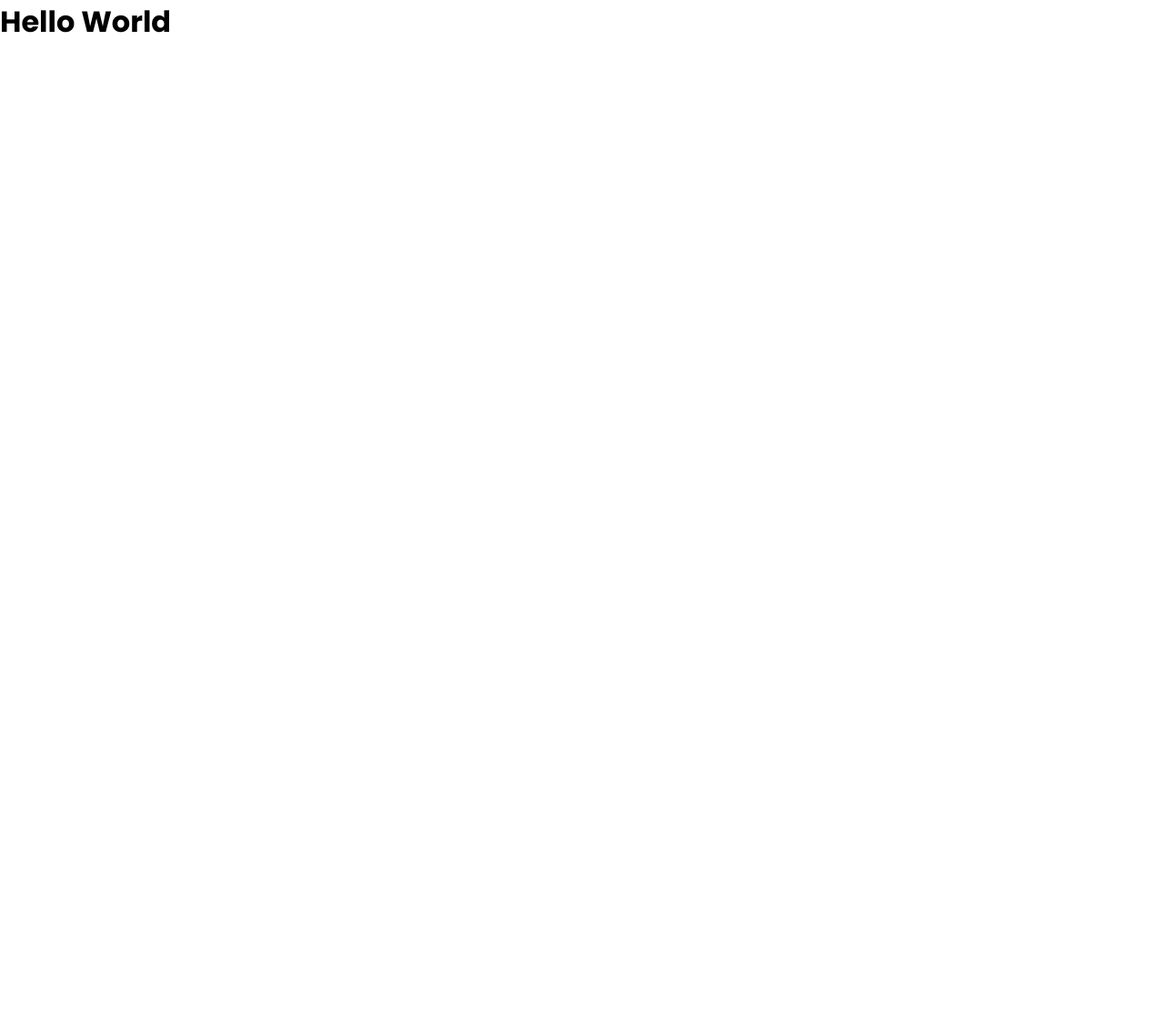
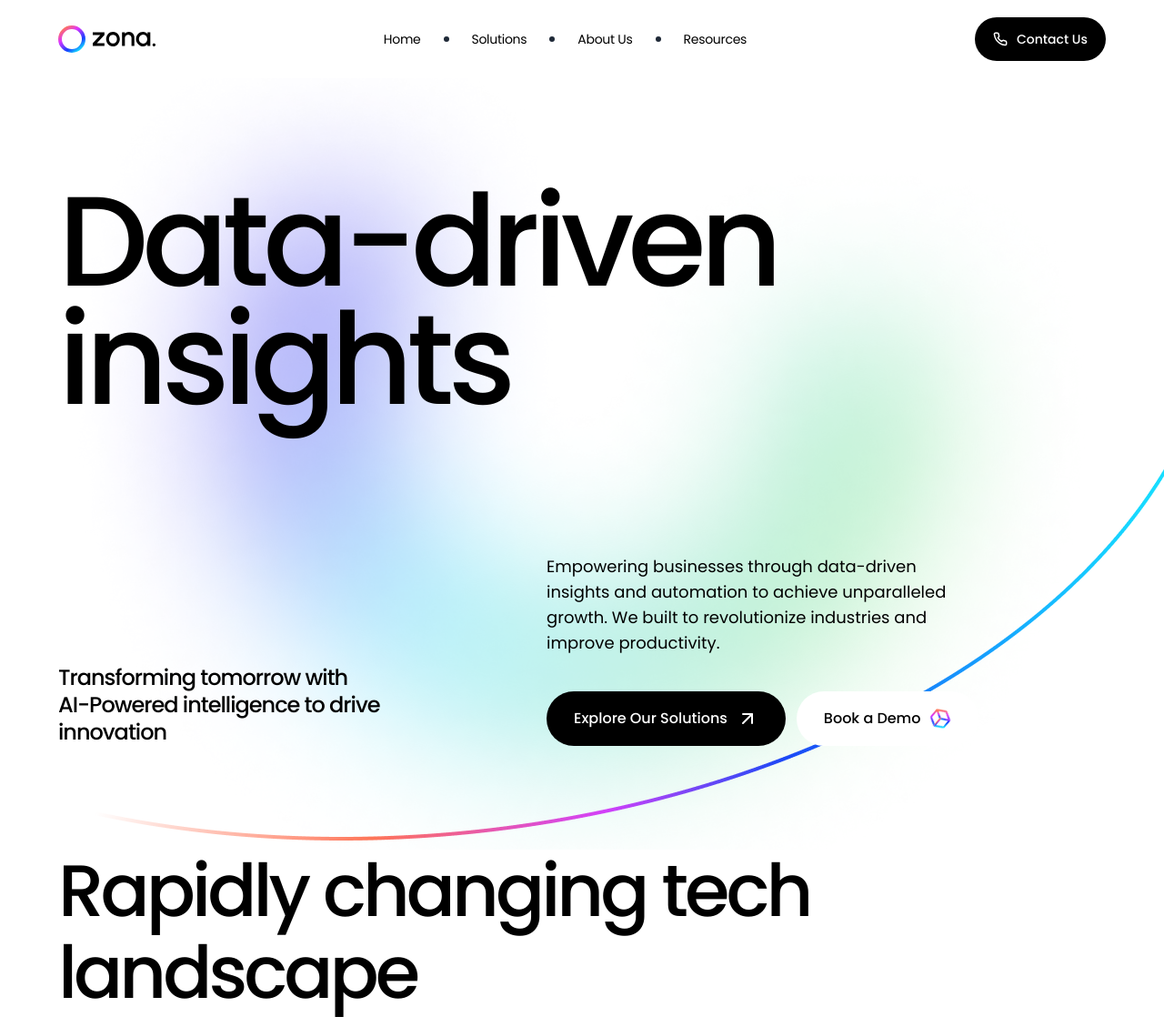
Before and after one commit to Shan-Joel/Visionex, a website built with Vite: page index.html in a window 1280 px wide. Shown: the whole page at 91% size. Before the commit the page ends 800 px from the top, so only its background shows below. Built offline with nearby package versions, Linux system fonts and the light colour scheme.

Commit message:
finalized the hero section

```diff
--- a/index.html
+++ b/index.html
@@ -4,11 +4,51 @@
       <meta charset="UTF-8" />
       <link rel="icon" type="image/svg+xml" href="/vite.svg" />
       <meta name="viewport" content="width=device-width, initial-scale=1.0" />
-      <link rel="stylesheet" href="/src/style.css" />
+      <link rel="stylesheet" href="/src/css/common.css" />
+      <link rel="stylesheet" href="/src/css/header.css" />
+      <link rel="stylesheet" href="/src/css/hero.css" />
       <title>Zona</title>
    </head>
    <body>
-      <h1>Hello World</h1>
-      <script type="module" src="/src/main.js"></script>
+      <div class="container header">
+         <img src="/src/assets/images/logo.svg" alt="" />
+         <div class="header__menu">
+            <ul>
+               <li><a href="#">Home</a></li>
+               <img src="/src/assets/images/navbar-dot.svg" alt="" />
+               <li><a href="#">Solutions</a></li>
+               <img src="/src/assets/images/navbar-dot.svg" alt="" />
+               <li><a href="#">About Us</a></li>
+               <img src="/src/assets/images/navbar-dot.svg" alt="" />
+               <li><a href="#">Resources</a></li>
+            </ul>
+         </div>
+         <a href="#" class="btn btn--dark">
+            <img src="/src/assets/images/phone.svg" alt="" />
+            Contact Us
+         </a>
+      </div>
+      <section class="hero--bg--line">
+         <div class="container hero">
+            <h1>Data-driven insights</h1>
+            <div class="hero__inner">
+               <h5 class="hero__inner__main__para">Transforming tomorrow with AI-Powered intelligence to drive innovation</h5>
+               <div class="hero__inner__main">
+                  <p class="p-lg">Empowering businesses through data-driven insights and automation to achieve unparalleled growth. We built to revolutionize industries and improve productivity.</p>
+                  <div class="hero__inner__flex">
+                     <a href="#" class="btn btn--dark">Explore Our Solutions <img src="/src/assets/images/arrow-up-right.svg" alt="" /> </a>
+                     <a href="#" class="btn btn--light">
+                        Book a Demo
+                        <img class="rotating-icon" src="/src/assets/images/animated-box.svg" alt="" />
+                     </a>
+                  </div>
+               </div>
+            </div>
+         </div>
+      </section>
+      <section class="container landscape">
+         <h2>Rapidly changing tech landscape</h2>
+      </section>
+      <script type="module" src="/src/js/main.js"></script>
    </body>
 </html>
--- /dev/null
+++ b/src/css/common.css
@@ -0,0 +1,141 @@
+@import url('https://fonts.googleapis.com/css2?family=Lexend:wght@100..900&family=Outfit:wght@100..900&family=Poppins:ital,wght@0,100;0,200;0,300;0,400;0,500;0,600;0,700;0,800;0,900;1,100;1,200;1,300;1,400;1,500;1,600;1,700;1,800;1,900&family=Roboto:ital,wght@0,100;0,300;0,400;0,500;0,700;0,900;1,100;1,300;1,400;1,500;1,700;1,900&display=swap');
+
+:root {
+   --zona-white: #fff;
+   --zona-black: #000;
+}
+
+* {
+   margin: 0;
+   padding: 0;
+   box-sizing: border-box;
+}
+
+ul,
+ol {
+   list-style: none;
+}
+
+a {
+   text-decoration: none;
+   color: inherit;
+}
+
+table {
+   border-collapse: collapse;
+   border-spacing: 0;
+}
+
+blockquote,
+q {
+   quotes: none;
+}
+
+blockquote::before,
+blockquote::after,
+q::before,
+q::after {
+   content: '';
+}
+
+input,
+button,
+textarea,
+select {
+   font: inherit;
+   border: none;
+   outline: none;
+}
+
+img,
+video {
+   max-width: 100%;
+   height: auto;
+}
+
+*,
+*::before,
+*::after {
+   box-sizing: inherit;
+}
+
+body {
+   font-family: 'Poppins', sans-serif;
+}
+
+.container {
+   max-width: 1240px;
+   margin: 0 auto;
+   width: 90%;
+}
+
+h1 {
+   font-family: inherit;
+   font-size: 140px;
+   font-weight: 500;
+   line-height: 130px;
+   letter-spacing: -7px;
+}
+
+h2 {
+   font-family: inherit;
+   font-size: 80px;
+   font-weight: 500;
+   line-height: 90px;
+   letter-spacing: -4px;
+}
+
+h3 {
+   font-family: inherit;
+   font-size: 24px;
+   font-weight: 500;
+   line-height: 34px;
+   letter-spacing: -0.02em;
+}
+
+.p-sm {
+   font-family: inherit;
+   font-size: 14px;
+   font-weight: 400;
+   line-height: 22px;
+   letter-spacing: -0.02em;
+}
+
+.p-md {
+   font-family: inherit;
+   font-size: 16px;
+   font-weight: 400;
+   line-height: 24px;
+   letter-spacing: -0.02em;
+}
+
+.p-lg {
+   font-family: inherit;
+   font-size: 18px;
+   font-weight: 400;
+   line-height: 28px;
+}
+
+.btn {
+   font-family: inherit;
+   width: auto;
+   height: 60px;
+   padding: 0 20px;
+   border-radius: 40px;
+   display: flex;
+   justify-content: center;
+   align-items: center;
+   font-size: 16px;
+   font-weight: 500;
+   line-height: 32px;
+}
+
+.btn--dark {
+   background-color: var(--zona-black);
+   color: var(--zona-white);
+}
+
+.btn--light {
+   background-color: var(--zona-white);
+   color: var(--zona-black);
+}
--- /dev/null
+++ b/src/css/header.css
@@ -0,0 +1,40 @@
+.header {
+   display: flex;
+   justify-content: space-between;
+   align-items: center;
+   padding: 19px 0;
+}
+
+.header ul {
+   display: flex;
+   gap: 24px;
+}
+
+.header ul li {
+   cursor: pointer;
+   font-size: 14px;
+   font-weight: 400;
+   line-height: 26px;
+   letter-spacing: -0.02em;
+   min-height: 32px;
+   border: 1px solid transparent;
+   transition: all 0.3s ease-in-out;
+   display: flex;
+   align-items: center;
+   justify-content: center;
+}
+
+.header ul li:hover {
+   border-color: #0000001a;
+   border-radius: 30px;
+   padding: 0 10px;
+}
+
+.header .btn {
+   display: flex;
+   gap: 10px;
+   height: 48px;
+   font-size: 14px;
+   width: 144px;
+   padding: 0;
+}
--- /dev/null
+++ b/src/css/hero.css
@@ -0,0 +1,79 @@
+.hero {
+   position: relative;
+   width: 100%;
+   min-height: 300px;
+   padding: 114px 0;
+   background-size: cover;
+   background-position: center;
+   background-repeat: no-repeat;
+   overflow: hidden;
+   animation: changeBackground 10s infinite;
+}
+
+/* Keyframes for the animation */
+@keyframes changeBackground {
+   0% {
+      background-image: url('../assets/images/home-bg-1.png');
+   }
+   50% {
+      background-image: url('../assets/images/home-bg-2.png');
+   }
+   100% {
+      background-image: url('../assets/images/home-bg-1.png');
+   }
+}
+
+.hero--bg--line {
+   background-image: url(../assets/images/hero-bottom-line.png);
+   width: 100%;
+   height: 100%;
+   background-position: right 12em;
+   background-repeat: no-repeat;
+}
+
+.hero__inner {
+   margin-top: 149px;
+   display: flex;
+   align-items: flex-end;
+   max-width: 1013px;
+   justify-content: space-between;
+}
+
+.hero__inner .hero__inner__main__para {
+   max-width: 355px;
+   font-size: 24px;
+   font-weight: 500;
+   line-height: 30px;
+   letter-spacing: -1px;
+}
+
+.hero__inner__main {
+   max-width: 476px;
+}
+
+.hero__inner__main .btn {
+   display: flex;
+   gap: 10px;
+   padding: 0 30px;
+}
+
+.hero__inner__flex {
+   display: flex;
+   margin-top: 39px;
+   gap: 12px;
+}
+
+.rotating-icon {
+   display: inline-block;
+   animation: rotateIcon 4.5s linear infinite;
+}
+
+/* Keyframes for rotation */
+@keyframes rotateIcon {
+   0% {
+      transform: rotate(0deg);
+   }
+   100% {
+      transform: rotate(360deg);
+   }
+}
--- a/src/style.css
+++ /dev/null
@@ -1,11 +0,0 @@
-@import url('https://fonts.googleapis.com/css2?family=Lexend:wght@100..900&family=Outfit:wght@100..900&family=Poppins:ital,wght@0,100;0,200;0,300;0,400;0,500;0,600;0,700;0,800;0,900;1,100;1,200;1,300;1,400;1,500;1,600;1,700;1,800;1,900&family=Roboto:ital,wght@0,100;0,300;0,400;0,500;0,700;0,900;1,100;1,300;1,400;1,500;1,700;1,900&display=swap');
-
-* {
-   padding: 0;
-   margin: 0;
-   box-sizing: border-box;
-}
-
-body {
-   font-family: 'Poppins', sans-serif;
-}
```
Also changed, not shown: src/assets/images/animated-box.svg (added), src/assets/images/arrow-up-right.svg (added), src/assets/images/hero-bottom-line.png (added), src/assets/images/home-bg-1.png (added), src/assets/images/home-bg-2.png (added), src/assets/images/home-bg.png (added), src/assets/images/logo.svg (added), src/assets/images/navbar-dot.svg (added), src/assets/images/phone.svg (added), src/js/main.js (added).
